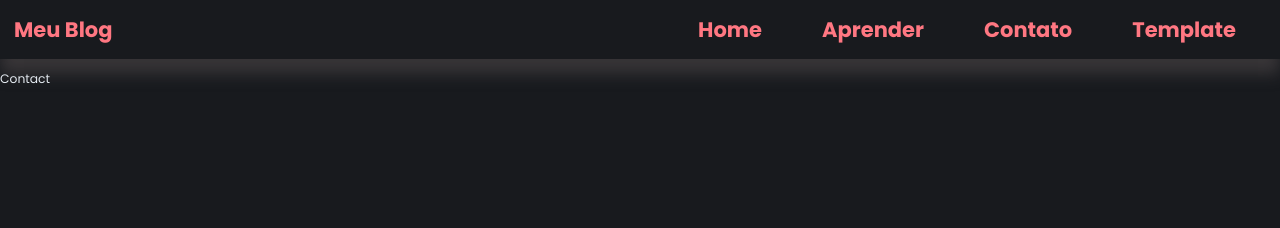
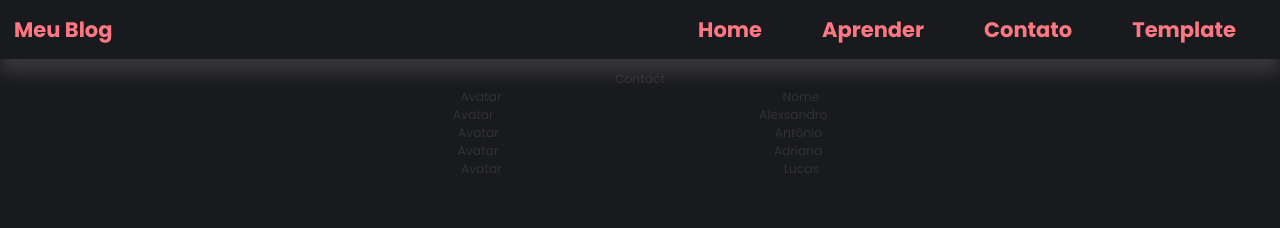
Before and after one commit to A1exsandro/blog2, a React (Create React App) app: page /contact in a window 1280 px wide. Shown: the top 228 px of the page. Built offline with nearby package versions, Linux system fonts and the light colour scheme; a web font is replaced by a local one.

Commit message:
contact page

```diff
--- a/src/pages/contact/index.jsx
+++ b/src/pages/contact/index.jsx
@@ -1,7 +1,34 @@
 import "./styles.css"
 
 export default function Contact(){
-    return(
-        <div className="containerContact">Contact</div>
-    )
+  return(
+    <div className="containerContact">
+      <div>Contact</div>
+
+      <div className="contactCard">
+        <div className="contactAvatar">Avatar</div>
+        <div className="contactName">Nome</div>
+      </div>
+
+      <div className="contactCard">
+        <div className="contactAvatar">Avatar</div>
+        <div className="contactName">Alexsandro</div>
+      </div>
+
+      <div className="contactCard">
+        <div className="contactAvatar">Avatar</div>
+        <div className="contactName">Antônio</div>
+      </div>
+
+      <div className="contactCard">
+        <div className="contactAvatar">Avatar</div>
+        <div className="contactName">Adriana</div>
+      </div>
+
+      <div className="contactCard">
+        <div className="contactAvatar">Avatar</div>
+        <div className="contactName">Lucas</div>
+      </div>
+    </div>
+  )
 }
--- a/src/pages/contact/styles.css
+++ b/src/pages/contact/styles.css
@@ -1,5 +1,13 @@
 .containerContact {
 	margin-top: 5rem;
-	color: aliceblue;
+	display: flex;
+	flex-direction: column;
+	align-items: center;
+}
 
+.contactCard {
+	display: flex;
+	justify-content: space-around;
+	align-items: center;
+	width: 50%;
 }
```
